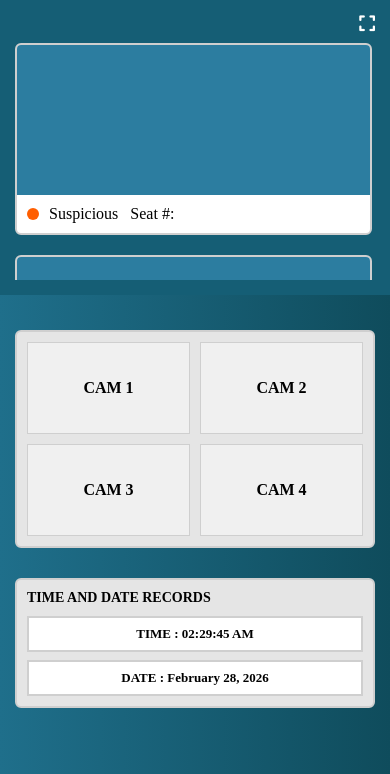
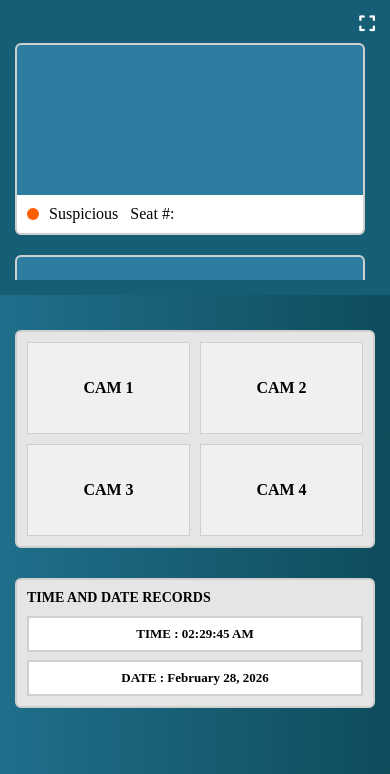
Before and after one commit to myk-101/ExamGuard, a Flask app: page /dashboard in a window 390 px wide. Shown: the part 70-844 px from the top of the page. Run offline with Flask 3, Linux system fonts and the light colour scheme.

Commit message:
Update dashboard.css

```diff
--- a/ExamGuard/static/css/dashboard.css
+++ b/ExamGuard/static/css/dashboard.css
@@ -19,10 +19,9 @@
 }
 
 .sidebar .records {
+    flex: 1;
     overflow-y: auto;
-    padding-right: 3px;
-    scrollbar-width: none;
-    -ms-overflow-style: none;
+    padding-right: 10px;
 }
 
 .sidebar a {
@@ -149,10 +148,10 @@
 
     .dashboard-container {
         flex-direction: column;
-        height: calc(100vh - 70px);
+        min-height: calc(100vh - 70px);
     }
 
-  .sidebar {
+    .sidebar {
         width: 100%;
         height: auto;
         margin: auto;
@@ -179,7 +178,6 @@
         grid-template-columns: repeat(2, 1fr);
     }
 
-    /* FIX RECORD BAR */
     .dashboard-records-bar {
         flex-direction: column;
         align-items: stretch;
@@ -204,5 +202,4 @@
         font-size: 13px;
         padding: 8px;
     }
-
 }
```
